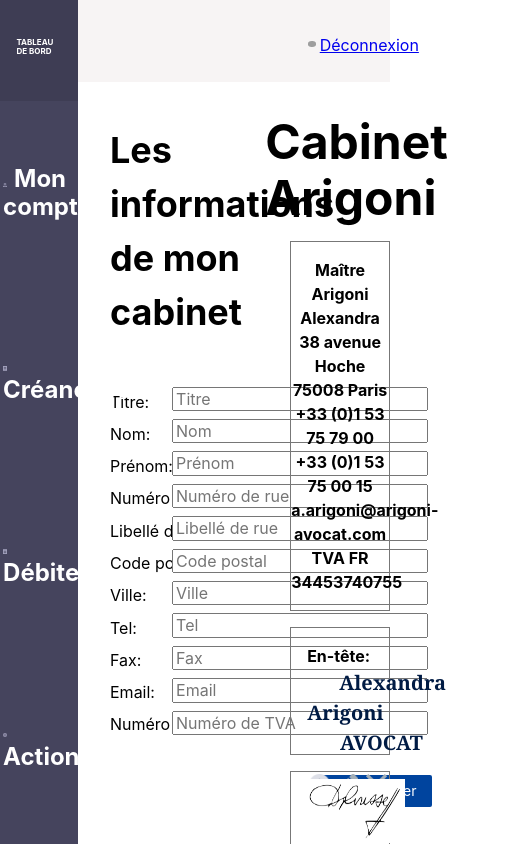
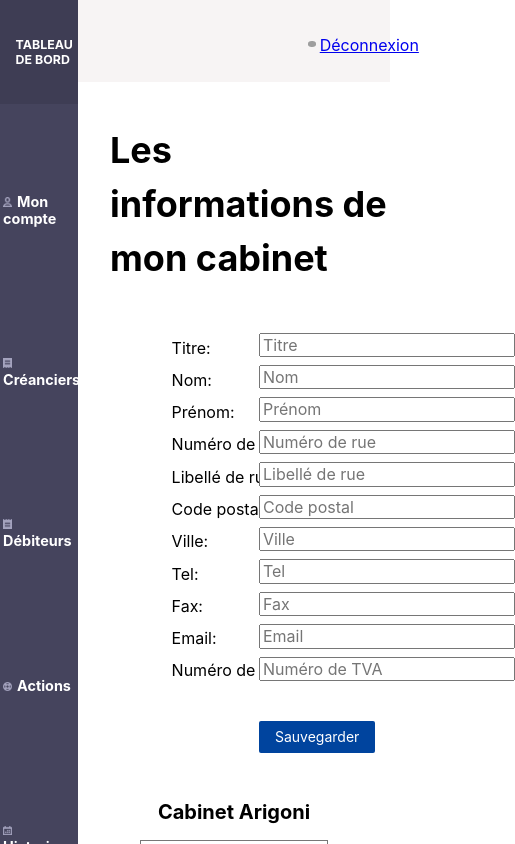
Before and after one commit to WildCodeSchool/paris-js-0918-groupe2-react, a React (Create React App) app: page /dashboard/moncompte in a window 390 px wide. Shown: the top 844 px of the page, 515 px wide, since content can reach past the window. Built offline with nearby package versions, Linux system fonts and the light colour scheme; grey boxes are pictures that could not be loaded.

Commit message:
push de trucs rdm

```diff
--- a/src/components/Nav.css
+++ b/src/components/Nav.css
@@ -1,5 +1,5 @@
 .allNav {
-  height: 115vh;
+  height: 100%;
   background-color: #45445d;
 }
 
@@ -43,7 +43,7 @@
 }
 @media only screen and (max-width: 1440px) {
   .allNav {
-    height: 100vh;
+    height: 100%;
     background-color: #45445d;
   }
 
@@ -51,3 +51,34 @@
     margin-bottom: 35%;
   }
 }
+
+@media only screen and (max-width: 768px){
+  .allNav {
+    height: 100%;
+  }
+  .nav-css{
+    height: 100%;
+  }
+  .bowl {
+    margin-top: 120%;
+  }
+  .bowln {
+    margin-top: 120%;
+    margin-bottom: 40%;
+  }
+  .mglft {
+    margin-left: 22%;
+  }
+  .topNav {
+    font-size: 155%;
+  }
+  .topNav h1 {
+    margin-left: 40%;
+  }
+  .navPage p{
+    font-size: 100%;
+  }
+  .navPage img {
+    width: 12%;
+  }
+}
--- a/src/components/Nav.js
+++ b/src/components/Nav.js
@@ -10,7 +10,7 @@ import "./Nav.css";
 class Nav extends Component {
   render() {
     return (
-      <div>
+      <div className="nav-css">
         <div className=" ba-ns b--transparent allNav white">
           <div className="topNav">
             <h1 className="ml4 mt4 bb b--transparent h3">TABLEAU DE BORD</h1>
@@ -23,7 +23,7 @@ class Nav extends Component {
                 to="/dashboard/moncompte"
                 onClick={() => this.props.pageChange("Compte")}
               >
-                <p className="f3 b db mb6 mt5 no-underline hover-white grow">
+                <p className="f3 b db mb6 mt5 no-underline hover-white grow bowl">
                   <img
                     src={icone_mon_compte}
                     alt="compte"
@@ -37,7 +37,7 @@ class Nav extends Component {
                 to="/dashboard/creanciers"
                 onClick={() => this.props.pageChange("Creanciers")}
               >
-                <p className="f3 b db mb6 no-underline hover-white grow">
+                <p className="f3 b db mb6 no-underline hover-white grow bowl">
                   <img
                     src={icone_creanciers}
                     alt="compte"
@@ -50,7 +50,7 @@ class Nav extends Component {
                 to="/dashboard/debiteurs"
                 onClick={() => this.props.pageChange("Debiteurs")}
               >
-                <p className="f3 b db mb6 no-underline hover-white grow">
+                <p className="f3 b db mb6 no-underline hover-white grow bowl">
                   <img
                     src={icone_debiteurs}
                     alt="compte"
@@ -63,7 +63,7 @@ class Nav extends Component {
                 to="/dashboard/actions"
                 onClick={() => this.props.pageChange("Actions")}
               >
-                <p className="f3 b db mb6 no-underline hover-white grow">
+                <p className="f3 b db mb6 no-underline hover-white grow bowl">
                   <img
                     src={icone_centre_actions}
                     alt="compte"
@@ -76,7 +76,7 @@ class Nav extends Component {
                 to="/dashboard/historique"
                 onClick={() => this.props.pageChange("Historique")}
               >
-                <p className="f3 b db no-underline hover-white grow">
+                <p className="f3 b db no-underline hover-white grow bowln">
                   <img
                     src={icone_historique}
                     alt="compte"
--- a/src/components/compte.css
+++ b/src/components/compte.css
@@ -21,3 +21,25 @@
 .otherBorder .signature {
   margin-top: -60%;
 }
+
+@media only screen and (max-width: 768px){
+
+  .title-seysey {
+    font-size: 20px !important;
+  }
+  .stylish-cab {
+    display: inline-block;
+    min-width: 100%;
+  }
+  .size-think {
+    width: 60%;
+    height: 20vh;
+    font-size: 55%;
+  }
+  .enlarge {
+    width: 100%;
+  }
+  .moveSave a{
+    margin-right: -15%;
+  }
+}
--- a/src/components/compte.js
+++ b/src/components/compte.js
@@ -11,9 +11,10 @@ class Compte extends Component {
   render() {
     return (
       <div className="fl w-100 pt3">
-        <div className="fl w-60 pl4">
-          <h1 className="f2 db lh-copy">Les informations de mon cabinet</h1>
-          <div className="fl w-40">
+        <div className="fl w-60 pl4 enlarge">
+          <h1 className="f2 db lh-copy ">Les informations de mon cabinet</h1>
+            <div className="mglft">
+            <div className="fl w-40">
             <div className="pt3">
               <span className="db pr3 mtInfo nowrap">Titre:</span>
               <span className="db pr3 mtInfo nowrap">Nom:</span>
@@ -100,11 +101,12 @@ class Compte extends Component {
                   className="db mt2"
                 />
               </form>
+            </div>
 
               {/* Bouton sauvegarder */}
               <div className="pt4 moveSave">
                 <a
-                  className="f6 link dim br1 ph3 pv2 mt2 mb4 dib white bg-dark-blue "
+                  className="f6 link dim br1 ph3 pv2 mt2 mb4 dib white bg-dark-blue btn-save"
                   href="#0"
                 >
                   Sauvegarder
@@ -115,9 +117,9 @@ class Compte extends Component {
         </div>
 
         {/* ce que le modèle va donner */}
-        <div className="fl w-40 pt3 tc">
-          <span className="f1 b">Cabinet Arigoni</span>
-          <div className="ba mt3 w-60-ns nested-copy-line-height tc b--gray firstBorder">
+        <div className="fl w-40 pt3 tc stylish-cab">
+          <span className="f1 b title-seysey">Cabinet Arigoni</span>
+          <div className="ba mt3 w-60-ns nested-copy-line-height tc b--gray firstBorder size-think">
             <p className="b black">
               {" "}
               Maître Arigoni Alexandra <br />
--- a/src/components/creanciers.css
+++ b/src/components/creanciers.css
@@ -46,6 +46,11 @@
   background-color: #6978fc;
 }
 
-.moveSave {
+/* .moveSave {
   padding-left: 9em;
+} */
+@media only screen and (max-width: 768px){
+  .moveSave {
+    padding-right: -155%;
+  }
 }
```
Also changed, not shown: 1 other file (tests, documents, lock files or other folders).
